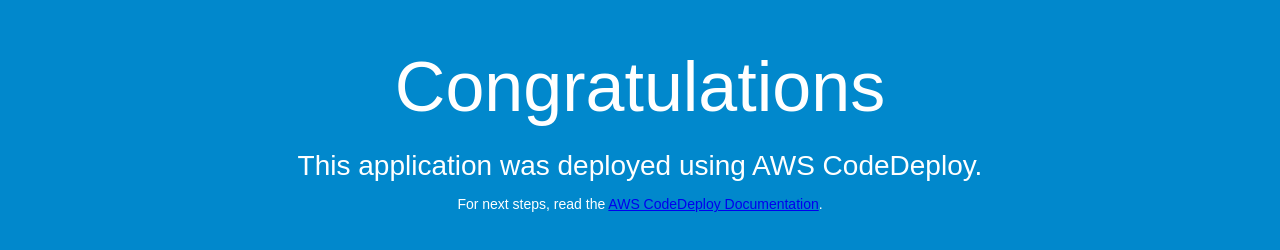
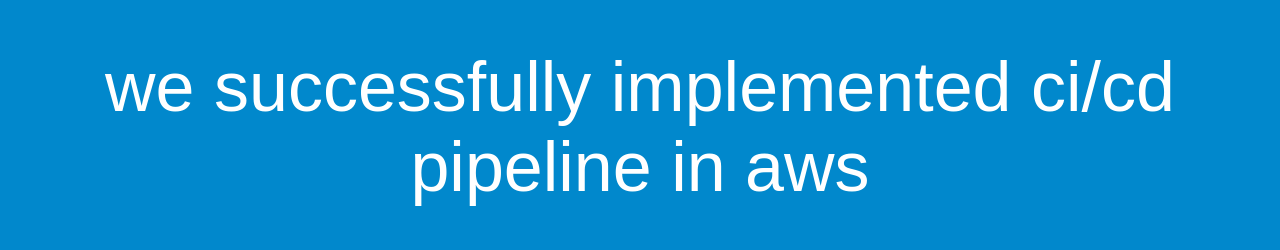
Before and after one commit to Krishna-711/webserverapp, a plain HTML site: page index.html in a window 1280 px wide. Drawn offline with Linux system fonts and the light colour scheme.

Commit message:
Update index.html

```diff
--- a/index.html
+++ b/index.html
@@ -26,9 +26,7 @@
 </head>
 <body>
   <div align="center">
-    <h1>Congratulations</h1>
-    <h2>This application was deployed using AWS CodeDeploy.</h2>
-    <p>For next steps, read the <a href="http://aws.amazon.com/documentation/codedeploy">AWS CodeDeploy Documentation</a>.</p>
+    <h1>we successfully implemented ci/cd pipeline in aws
   </div>
 </body>
 </html>
```
